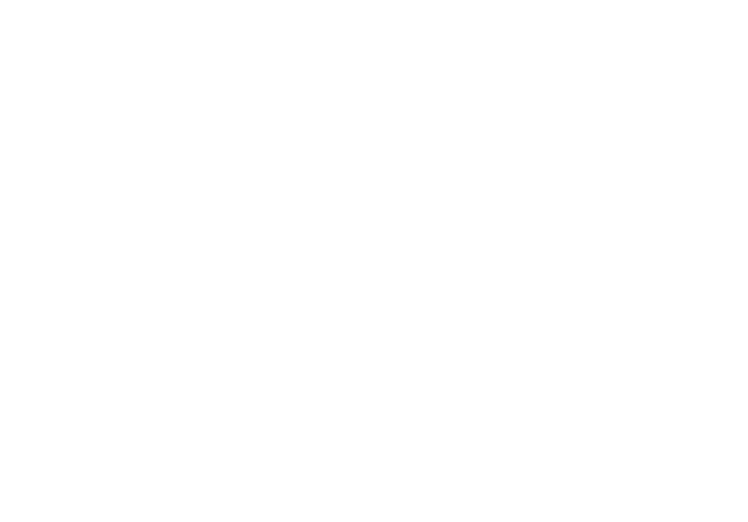
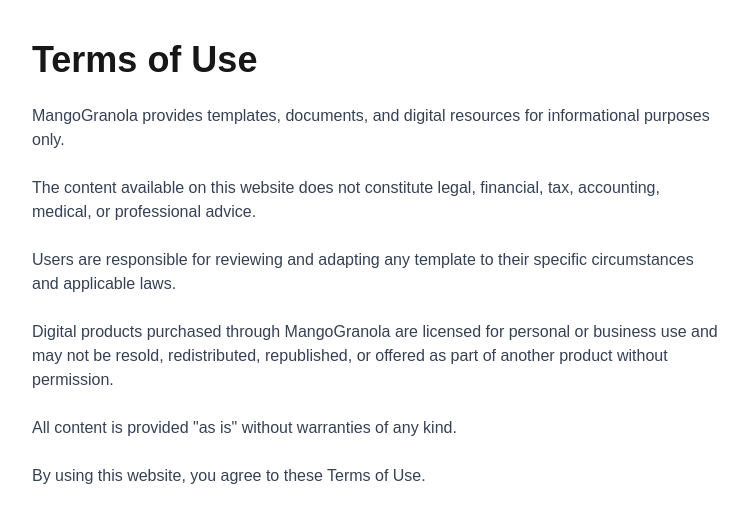
Before and after one commit to Airjam85/template-site, a Next.js app: page /terms in a window 1280 px wide. Before the commit this address had no page. Shown: the top 522 px of the page, without its empty margins (264-1012 px from the left). Built offline with nearby package versions, Linux system fonts and the light colour scheme.

Commit message:
terms and privacy

```diff
--- a/app/disclaimer/page.js
+++ b/app/disclaimer/page.js
@@ -45,6 +45,12 @@
           templates or information provided on this
           site.
         </p>
+
+        <p>
+  By using this website, downloading any template,
+  or purchasing any digital product, you agree
+  that use of the materials is at your own risk.
+</p>
       </div>
     </main>
   );
--- a/app/page.js
+++ b/app/page.js
@@ -7,6 +7,23 @@
       <h1 className="text-5xl font-bold mb-8">
         Free Document Templates
       </h1>
+
+      <div className="mt-6 mb-8 border rounded-lg p-4 bg-gray-50">
+  <h2 className="font-extrabold text-black mb-2">
+    New: Freelance Starter Kit
+  </h2>
+
+  <p className="text-gray-600 mb-3">
+    Contracts, creator agreements, proposal templates, and invoice templates in one downloadable bundle.
+  </p>
+
+  <Link
+    href="/packs/freelance-starter-kit"
+    className="font-semibold text-black underline"
+  >
+    View the Freelance Starter Kit →
+  </Link>
+</div>
 
       <div className="grid gap-4">
         {templates.map((t) => (
--- /dev/null
+++ b/app/privacy/page.js
@@ -0,0 +1,42 @@
+export const metadata = {
+  title: "Privacy Policy | MangoGranola",
+  description: "Privacy Policy for MangoGranola.",
+};
+
+export default function PrivacyPage() {
+  return (
+    <main className="max-w-3xl mx-auto p-10">
+      <h1 className="text-4xl font-bold mb-6">
+        Privacy Policy
+      </h1>
+
+      <div className="space-y-6 text-gray-700">
+        <p>
+          MangoGranola respects your privacy. This website may collect limited
+          information necessary to provide digital products, improve the user
+          experience, and respond to support requests.
+        </p>
+
+        <p>
+          Purchases are processed through third-party payment providers such as
+          Lemon Squeezy. MangoGranola does not store full payment card
+          information.
+        </p>
+
+        <p>
+          Analytics tools may collect anonymous usage information, including
+          page visits and interactions, to help improve the website.
+        </p>
+
+        <p>
+          MangoGranola does not sell personal information to third parties.
+        </p>
+
+        <p>
+          Questions about this Privacy Policy may be directed to the contact
+          information provided on the website.
+        </p>
+      </div>
+    </main>
+  );
+}
--- /dev/null
+++ b/app/terms/page.js
@@ -0,0 +1,45 @@
+export const metadata = {
+  title: "Terms of Use | MangoGranola",
+  description: "Terms of Use for MangoGranola.",
+};
+
+export default function TermsPage() {
+  return (
+    <main className="max-w-3xl mx-auto p-10">
+      <h1 className="text-4xl font-bold mb-6">
+        Terms of Use
+      </h1>
+
+      <div className="space-y-6 text-gray-700">
+        <p>
+          MangoGranola provides templates, documents, and digital resources for
+          informational purposes only.
+        </p>
+
+        <p>
+          The content available on this website does not constitute legal,
+          financial, tax, accounting, medical, or professional advice.
+        </p>
+
+        <p>
+          Users are responsible for reviewing and adapting any template to their
+          specific circumstances and applicable laws.
+        </p>
+
+        <p>
+          Digital products purchased through MangoGranola are licensed for
+          personal or business use and may not be resold, redistributed,
+          republished, or offered as part of another product without permission.
+        </p>
+
+        <p>
+          All content is provided "as is" without warranties of any kind.
+        </p>
+
+        <p>
+          By using this website, you agree to these Terms of Use.
+        </p>
+      </div>
+    </main>
+  );
+}
```
